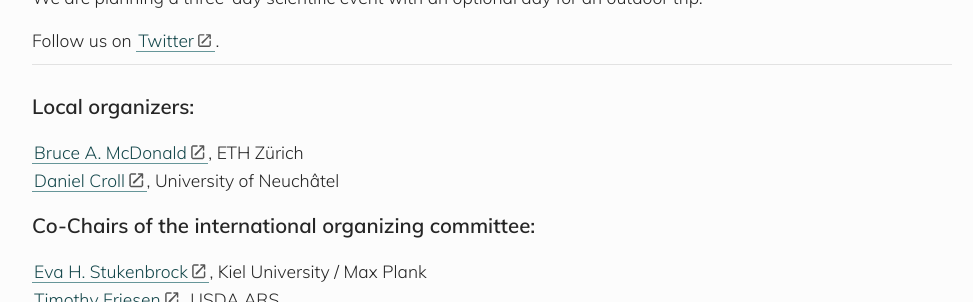
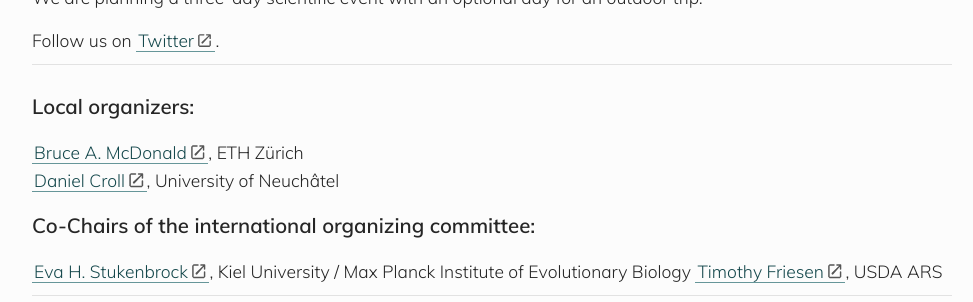
Before and after one commit to crolllab/isclb2024, a Jekyll site: the page built from index.md, in a window 1280 px wide and 900 px high, scrolled down 566 px, cut to the strip 0-302 px from the top of the window. Shown: the whole strip, without its empty margins (148-1121 px from the left). Built offline with Jekyll 4.4.1, drawn with Linux system fonts in a browser that asks for light colours; some web fonts are replaced.

Commit message:
Update index.md

```diff
--- a/index.md
+++ b/index.md
@@ -18,7 +18,7 @@
 [Daniel Croll](https://pathogen-genomics.org), University of Neuchâtel
 
 ### Co-Chairs of the international organizing committee:
-[Eva H. Stukenbrock](http://web.evolbio.mpg.de/envgen/), Kiel University / Max Plank
+[Eva H. Stukenbrock](http://web.evolbio.mpg.de/envgen/), Kiel University / Max Planck Institute of Evolutionary Biology
 [Timothy Friesen](https://www.ars.usda.gov/people-locations/person/?person-id=22061), USDA ARS
 
 ---
```
